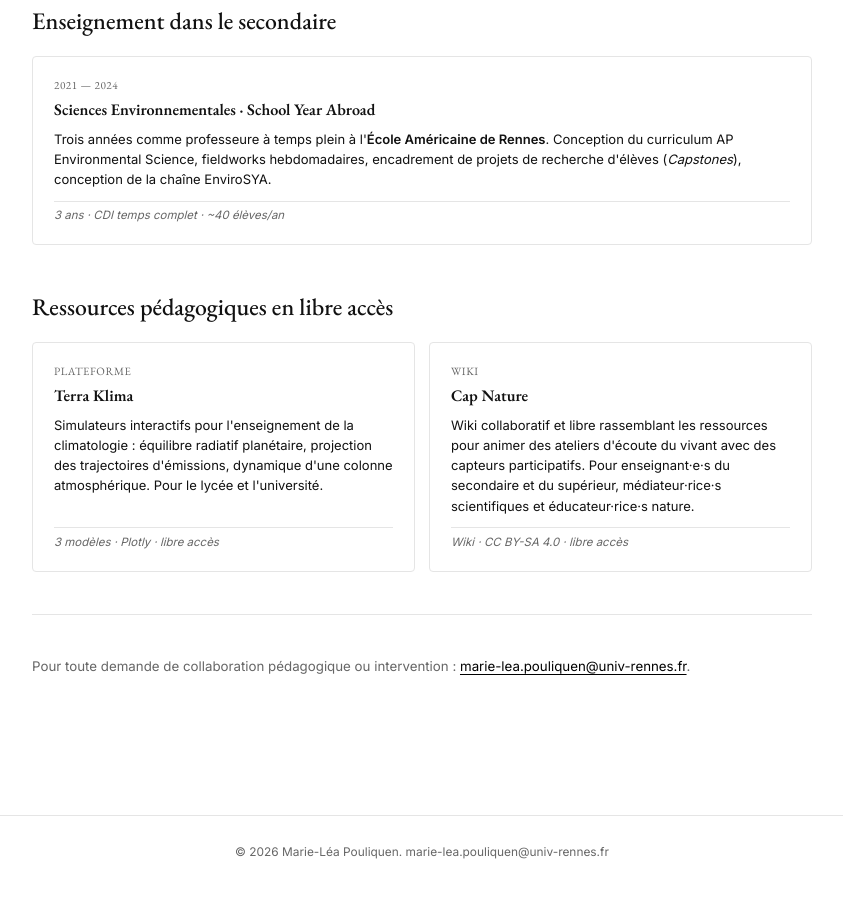
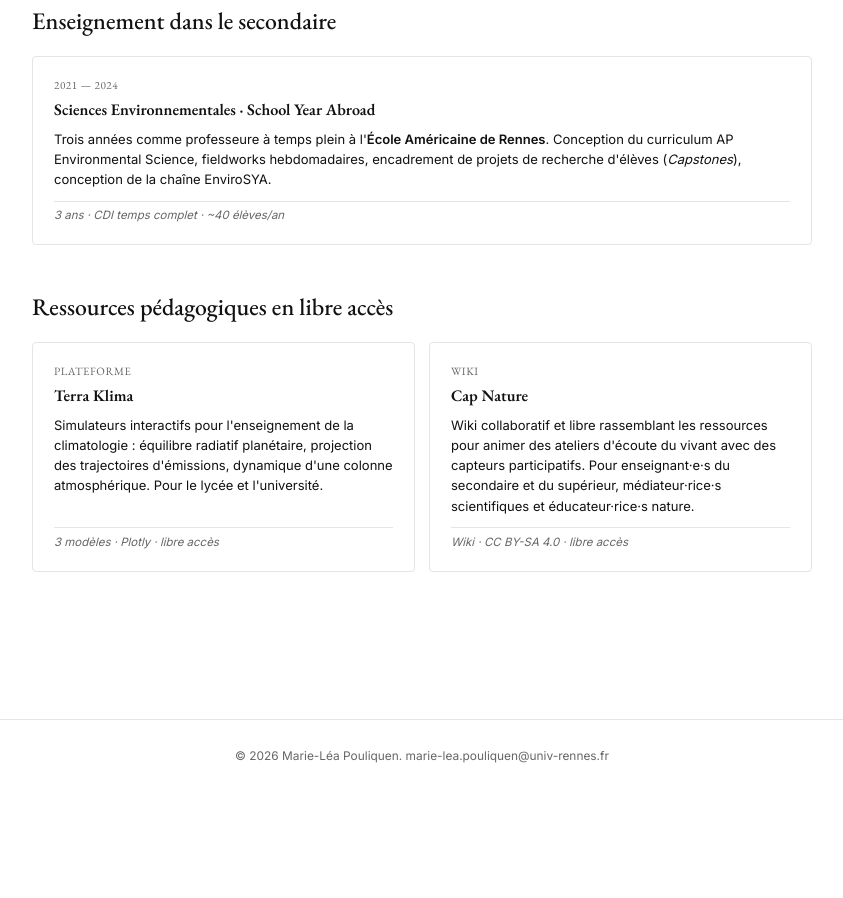
Before and after one commit to marieleapouliquen/marieleapouliquen.github.io, a Jekyll site: the page built from _pages/enseignement.md, in a window 1280 px wide and 900 px high, scrolled down 961 px. Shown: the whole window, without its empty margins (218-1061 px from the left). Built offline with Jekyll 4.4.1, drawn with Linux system fonts in a browser that asks for light colours; after the commit the page ends 1765 px from its top, so only the background shows below that.

Commit message:
Update enseignement.md

```diff
--- a/_pages/enseignement.md
+++ b/_pages/enseignement.md
@@ -56,9 +56,3 @@ Trois principes structurent mon approche :
     <span class="teaching-card-meta">Wiki · CC BY-SA 4.0 · libre accès</span>
   </a>
 </div>
-
----
-
-<p style="font-size: 0.95rem; color: var(--color-muted);">
-Pour toute demande de collaboration pédagogique ou intervention : <a href="mailto:marie-lea.pouliquen@univ-rennes.fr">marie-lea.pouliquen@univ-rennes.fr</a>.
-</p>
```
